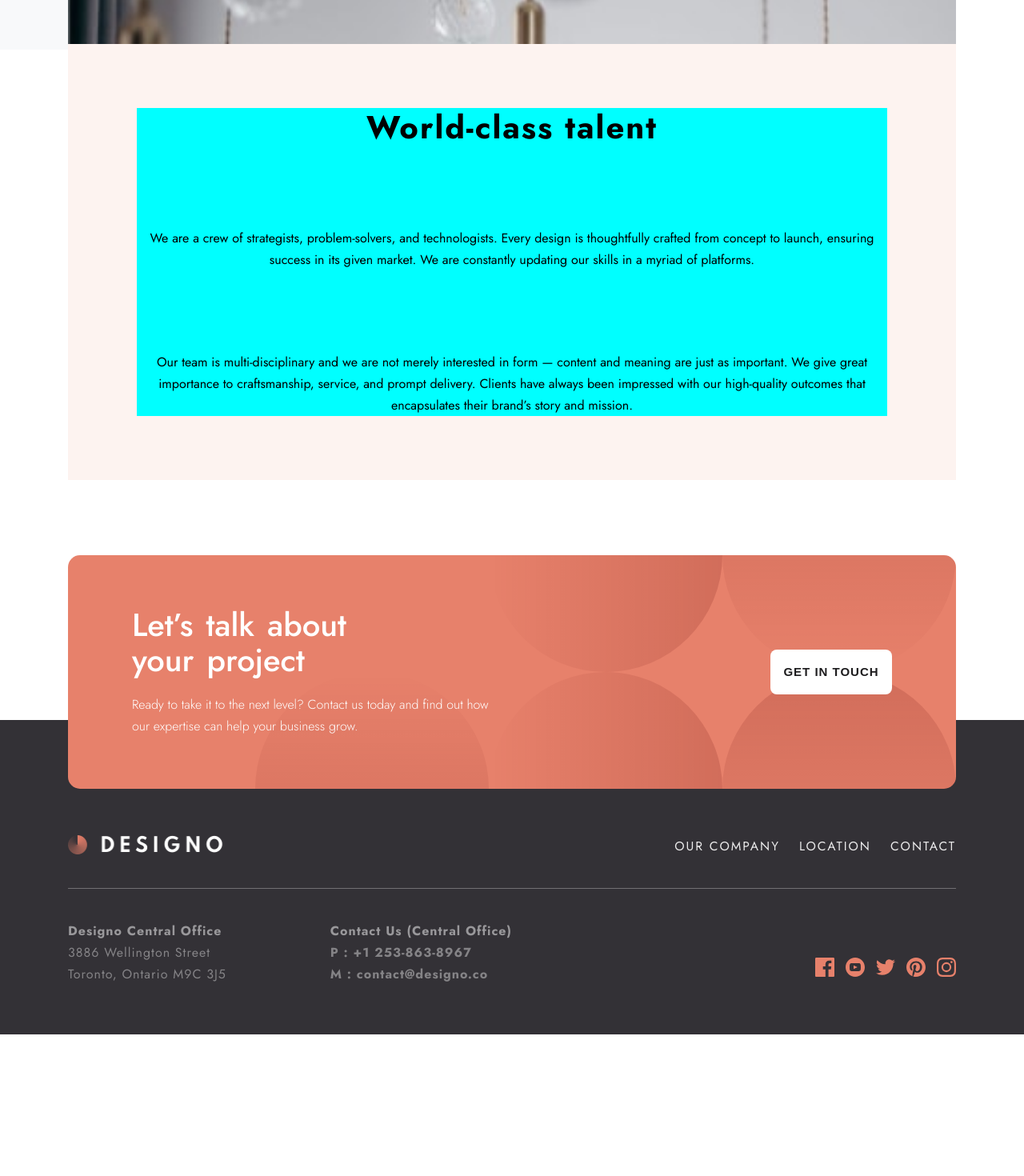
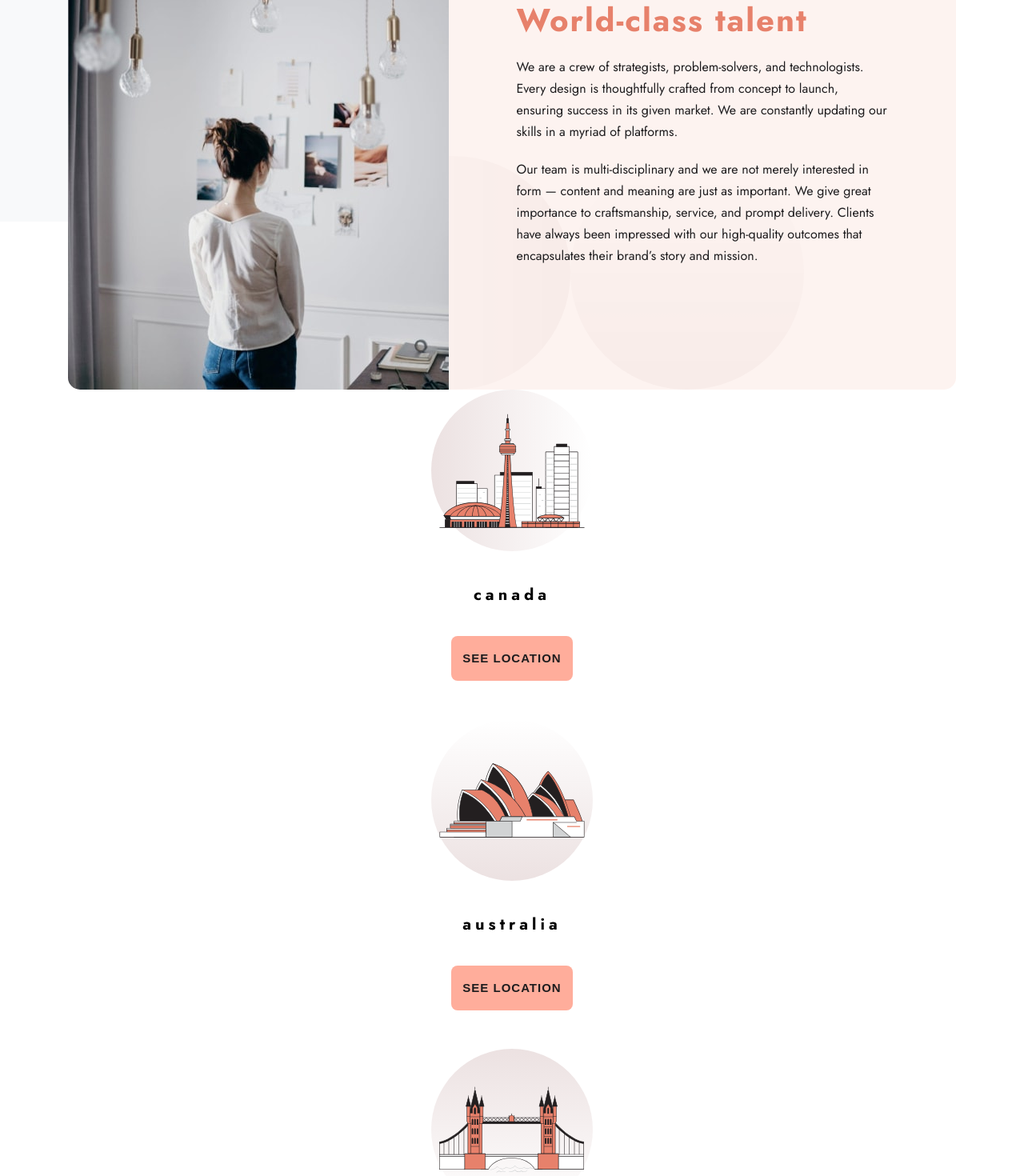
Before and after one commit to papilo-cloud/designo, a React (Vite) app: page /company in a window 1280 px wide. Shown: the part 840-2310 px from the top of the page at 80% size. Before the commit the page ends 2133 px from the top, so only its background shows below. Built offline with nearby package versions, Linux system fonts and the light colour scheme.

Commit message:
added the location part

```diff
--- /dev/null
+++ b/src/components/about/Location.tsx
@@ -0,0 +1,39 @@
+import canada from '../../assets/shared/desktop/illustration-canada.svg'
+import australia from '../../assets/shared/desktop/illustration-australia.svg'
+import london from '../../assets/shared/desktop/illustration-united-kingdom.svg'
+
+export const Location = () => {
+  return (
+    <div className="main">
+        <div className="locations">
+            <div className="location">
+                <div className="location-img one">
+                    <img src={canada} alt="canada-image" />
+                </div>
+                <div className="text">
+                    <h3>canada</h3>
+                    <button className='btn btn-dark'>see location</button>
+                </div>
+            </div>
+            <div className="location">
+                <div className="location-img two">
+                    <img src={australia} alt="australia-image" />
+                </div>
+                <div className="text">
+                    <h3>australia</h3>
+                    <button className='btn btn-dark'>see location</button>
+                </div>
+            </div>
+            <div className="location">
+                <div className="location-img three">
+                    <img src={london} alt="london-image" />
+                </div>
+                <div className="text">
+                    <h3>london</h3>
+                    <button className='btn btn-dark'>see location</button>
+                </div>
+            </div>
+        </div>
+    </div>
+  )
+}
--- a/src/components/about/Talent.tsx
+++ b/src/components/about/Talent.tsx
@@ -2,7 +2,7 @@ import './about.css'
 
 export const Talent = () => {
   return (
-    <div>
+    <div className='main' data-aos='fade-up' data-aos-duration="1000">
         <div className="talent">
             <div className="talent-img"></div>
             <div className="talent-mesg">
--- a/src/components/about/about.css
+++ b/src/components/about/about.css
@@ -66,21 +66,76 @@
     margin: 0;
     height: 545px;
     width: 100%;
-    /* padding: 10px; */
     display: flex;
     justify-content: center;
     align-items: center;
+    background-image: url('../../assets/shared/desktop/bg-pattern-three-circles.svg');
+    background-repeat: no-repeat;
+    overflow: hidden;
 }
 .talent-mesg .text{
     position: relative;
     width: 84.5%;
     height: 385px;
-    background-color: aqua;
     display: flex;
     flex-direction: column;
     justify-content: space-between;
     align-items: center;
     text-align: center;
+    color: #1D1C1E;
+}
+.talent-mesg .text h2{
+    color: #E7816B;
+}
+.locations{
+    position: relative;
+    width: 100%;
+    margin: 0;
+    padding: 0;
+    height: 1188px;
+    /* background-color: aqua; */
+    display: flex;
+    flex-direction: column;
+    justify-content: space-between;
+    align-items: center;
+}
+.locations .location{
+    position: relative;
+    margin: 0;
+    height: 364px;
+    /* background-color: #E7816B; */
+    display: flex;
+    flex-direction: column;
+    justify-content: space-between;
+}
+.location .location-img{
+    width: 202px;
+    height: 202px;
+    /* background-color: yellow; */
+}
+.location .location-img::before{
+    position: absolute;
+    content: '';
+    width: 202px;
+    height: 202px;
+    border-radius: 50%;
+}
+.location .one::before{
+    background: linear-gradient(90deg, rgba(93, 2, 2, 0.117569) 0%, rgba(93, 2, 2, 0.0001) 100%);
+}
+.location .two::before{
+    background: linear-gradient(180deg, rgba(93, 2, 2, 0.0001) 0%, rgba(93, 2, 2, 0.117569) 100%);
+}
+.location .three::before{
+    background: linear-gradient(180deg, rgba(93, 2, 2, 0.117569) 0%, rgba(93, 2, 2, 0.0001) 100%);
+}
+.location .text{
+    /* background-color: blue; */
+    height: 120px;
+    display: flex;
+    flex-direction: column;
+    align-items: center;
+    justify-content: space-between;
 }
 
 @media screen and (min-width: 425px) {
@@ -105,13 +160,28 @@
     .heros {
         border-radius: 15px;
         color: #E7816B;
+        margin-bottom: 7em;
     }
     .heros .hero-mesg{
         height: 312px;
+        background-image: url('../../assets/about/desktop/bg-pattern-hero-about-desktop.svg');
+        background-position: -40% 140%;
     }
     .hero-mesg .text{
         width: 573px;
         height: 184px;
+    }
+    .talent{
+        border-radius: 15px;
+        overflow: hidden;
+    }
+    .talent .talent-mesg{
+        height: 416px;
+        background-position: 100% 100%;
+    }
+    .talent-mesg .text{
+        width: 582px;
+        height: 280px;
     }
 }
 @media screen and (min-width: 51.2em) {
@@ -129,7 +199,6 @@
     .heros .hero-mesg{
         width: 635px;
         height: 480px;
-        background-image: url('../../assets/about/desktop/bg-pattern-hero-about-desktop.svg');
         background-position:100% 100%;
         grid-column: 1 / 2;
         grid-row: 1;
@@ -148,7 +217,24 @@
         background-image: url('../../assets/about/desktop/image-about-hero.jpg');
 
     }
+    .talent{
+        display: flex;
+    }
     .talent .talent-img{
         background-image: url('../../assets/about/desktop/image-world-class-talent.jpg');
+        width: 476px;
+        height: 640px;
+    }
+    .talent .talent-mesg{
+        width: 634px;
+        height: 640px;
+        background-image: url('../../assets/shared/desktop/bg-pattern-two-circles.svg');
+        background-position: -280% 100%;
+    }
+    .talent-mesg .text{
+        width: 465px;
+        height: 332px;
+        text-align: left;
+        align-items: flex-start;
     }
 }
--- a/src/pages/Company.tsx
+++ b/src/pages/Company.tsx
@@ -1,4 +1,5 @@
 import { Hero } from "../components/about/Hero"
+import { Location } from "../components/about/Location"
 import { Talent } from "../components/about/Talent"
 
 export const Company = () => {
@@ -7,6 +8,7 @@ export const Company = () => {
         <div className="container">
           <Hero />
           <Talent />
+          <Location />
         </div>
     </section>
   )
```
Also changed, not shown: src/components/home/home.css (line endings or trailing spaces).
